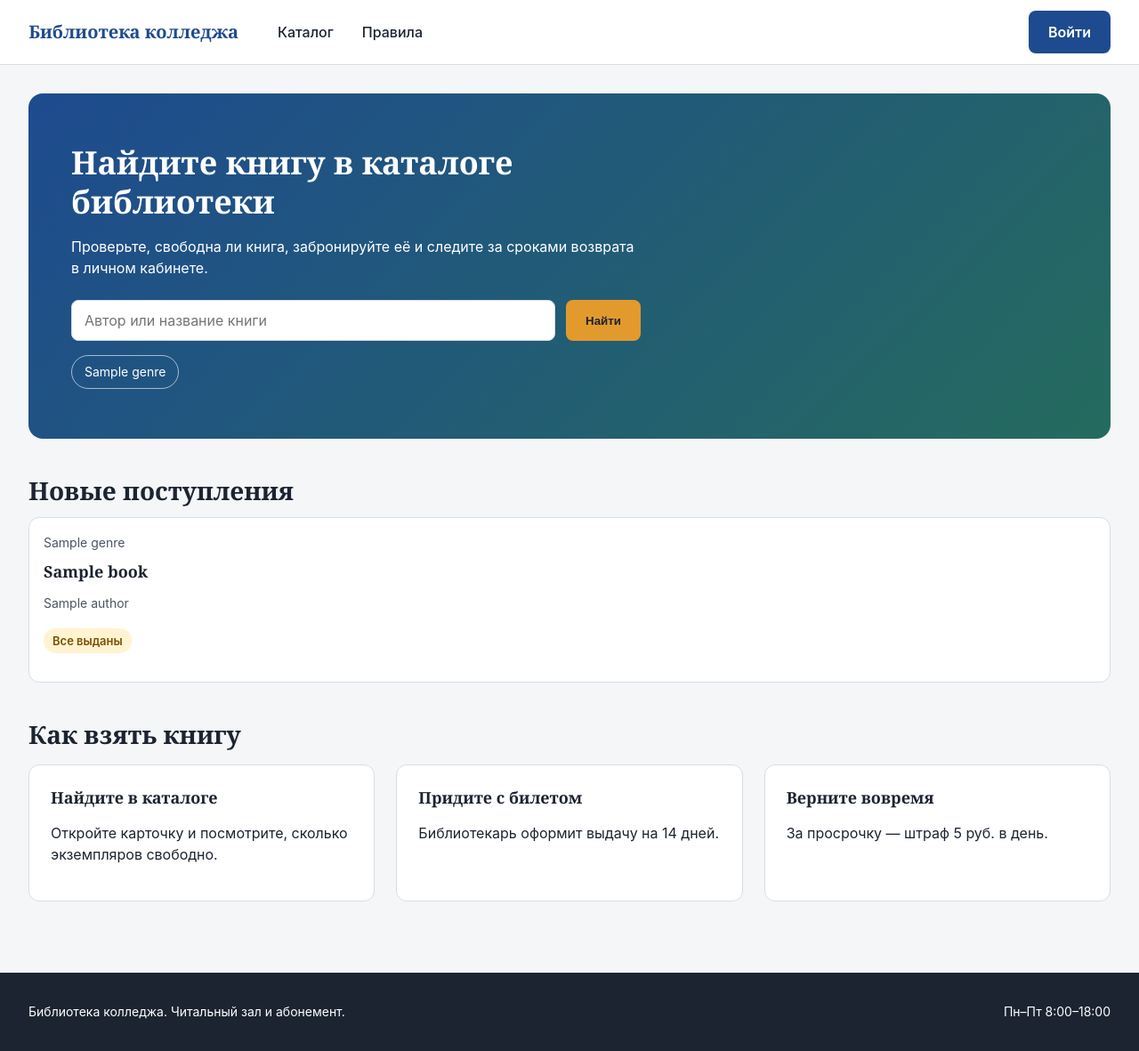
After one commit to tangy-depyh1/library_site, a Django app: template project/library/templates/home.html in a window 1280 px wide. The commit adds this page. Shown: the whole page at 89% size. Run offline with Django 5.2, Linux system fonts and the light colour scheme; tables that the repository leaves empty hold one stand-in row (values such as "Sample post"); the template is opened without the code that fills it: values that come from a table or form of the project are taken from there, most other values are stand-ins (such as "Sample title", 1, 10 or a date in 2020).

Commit message:
Сверстана главная страница по макету P01 на данных из базы

```diff
--- a/project/library/static/css/main.css
+++ b/project/library/static/css/main.css
@@ -43,3 +43,19 @@ main { padding: var(--space-8) 0 64px; min-height: 60vh; }
 .site-footer { background: #1B2430; color: #fff; padding: var(--space-8) 0; font-size: 14px; }
 .footer-row { display: flex; justify-content: space-between; gap: var(--space-6); flex-wrap: wrap; }
 .footer-row p { margin: 0; }
+.visually-hidden { position: absolute; width: 1px; height: 1px; overflow: hidden; clip: rect(0 0 0 0); white-space: nowrap; }
+.hero { background: linear-gradient(135deg, var(--primary), var(--secondary)); color: #fff; border-radius: 16px; padding: 56px 48px; margin-bottom: 40px; }
+.hero h1, .hero p { color: #fff; max-width: 640px; }
+.search-form { display: flex; gap: var(--space-3); max-width: 640px; margin-top: var(--space-6); }
+.input { flex: 1; min-height: 44px; padding: 10px 14px; border: 1px solid var(--border); border-radius: var(--radius); font: inherit; }
+.btn-accent { background: #E39A2D; color: #1B2430; }
+.chips { display: flex; flex-wrap: wrap; gap: var(--space-2); list-style: none; padding: 0; margin: var(--space-4) 0 0; }
+.chip { display: inline-block; padding: 6px 14px; border: 1px solid rgba(255, 255, 255, .6); border-radius: 999px; color: #fff; text-decoration: none; font-size: 14px; }
+.cards { display: flex; flex-wrap: wrap; gap: var(--space-6); margin-bottom: 40px; }
+.card { flex: 1 1 240px; background: var(--surface); border: 1px solid var(--border); border-radius: 12px; padding: var(--space-4); }
+.meta { margin: 0 0 var(--space-2); font-size: 14px; color: var(--text-2); }
+.badge { display: inline-block; padding: 2px 10px; border-radius: 999px; font-size: 13px; font-weight: 600; }
+.badge-success { background: var(--success-bg); color: var(--success); }
+.badge-warning { background: var(--warning-bg); color: var(--warning); }
+.steps { display: grid; grid-template-columns: repeat(3, 1fr); gap: var(--space-6); list-style: none; padding: 0; }
+.steps li { background: var(--surface); border: 1px solid var(--border); border-radius: 12px; padding: var(--space-6); }
--- /dev/null
+++ b/project/library/templates/home.html
@@ -0,0 +1,48 @@
+{% extends "base.html" %}
+{% block content %}
+<section class="hero">
+  <h1>Найдите книгу в каталоге библиотеки</h1>
+  <p>Проверьте, свободна ли книга, забронируйте её и следите за сроками возврата в личном кабинете.</p>
+  <form class="search-form" action="{% url 'catalog' %}" method="get">
+    <label class="visually-hidden" for="q">Автор или название книги</label>
+    <input class="input" id="q" name="q" type="search" placeholder="Автор или название книги">
+    <button class="btn btn-accent" type="submit">Найти</button>
+  </form>
+  <ul class="chips">
+    {% for genre in genres %}
+      <li><a class="chip" href="{% url 'catalog' %}?genre={{ genre.pk }}">{{ genre.name }}</a></li>
+    {% endfor %}
+  </ul>
+</section>
+
+<section>
+  <h2>Новые поступления</h2>
+  <div class="cards">
+    {% for book in new_books %}
+      <article class="card">
+        <p class="meta">{{ book.genre.name }}</p>
+        <h3>{{ book.title|truncatechars:40 }}</h3>
+        <p class="meta">{% for a in book.authors.all %}{{ a.short_name }}{% if not forloop.last %}, {% endif %}{% endfor %}</p>
+        <p>
+          {% if book.free > 0 %}
+            <span class="badge badge-success">Свободно {{ book.free }} из {{ book.total }}</span>
+          {% else %}
+            <span class="badge badge-warning">Все выданы</span>
+          {% endif %}
+        </p>
+      </article>
+    {% empty %}
+      <p>В каталоге пока нет книг.</p>
+    {% endfor %}
+  </div>
+</section>
+
+<section>
+  <h2>Как взять книгу</h2>
+  <ol class="steps">
+    <li><h3>Найдите в каталоге</h3><p>Откройте карточку и посмотрите, сколько экземпляров свободно.</p></li>
+    <li><h3>Придите с билетом</h3><p>Библиотекарь оформит выдачу на 14 дней.</p></li>
+    <li><h3>Верните вовремя</h3><p>За просрочку — штраф 5 руб. в день.</p></li>
+  </ol>
+</section>
+{% endblock %}
```
Also changed, not shown: project/library/views.py (+16 -1 lines).
